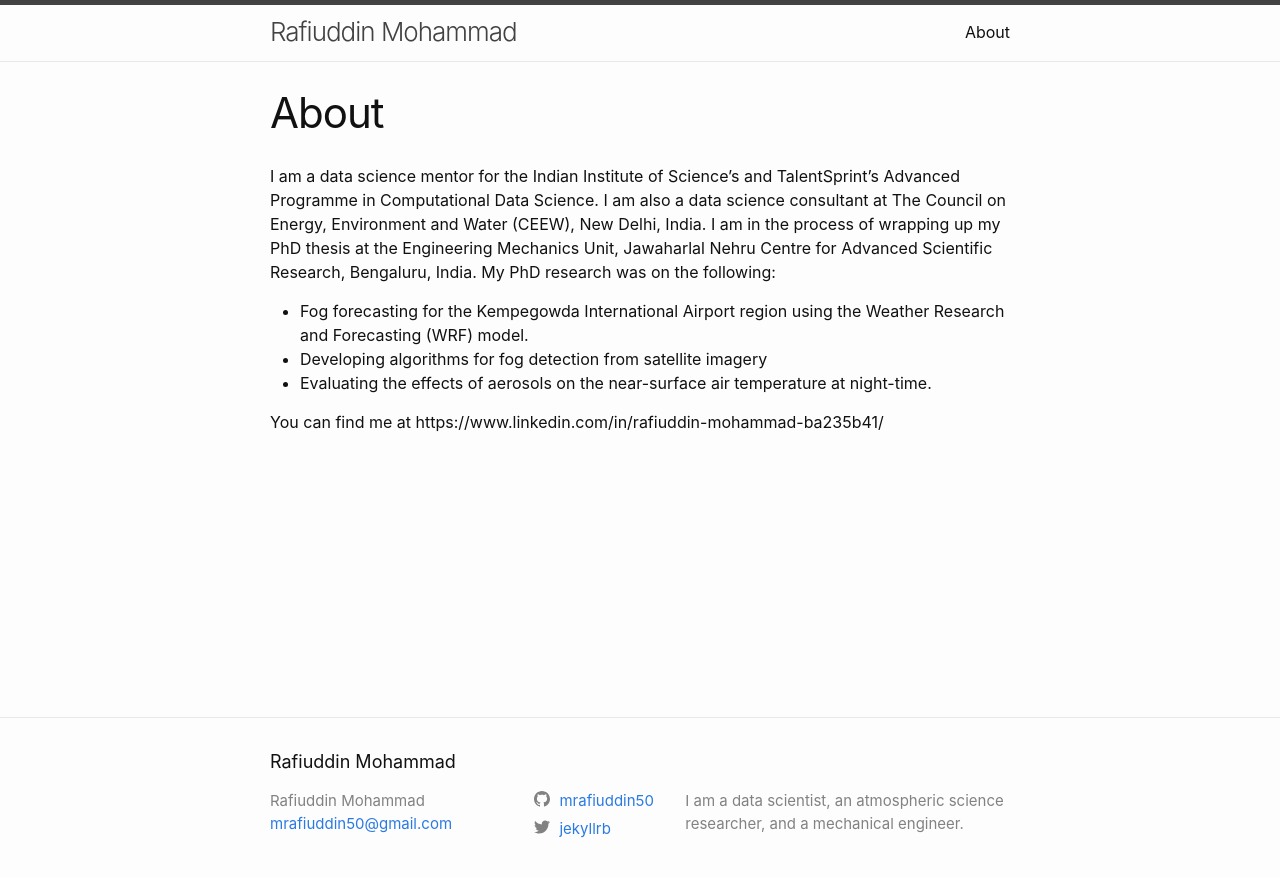
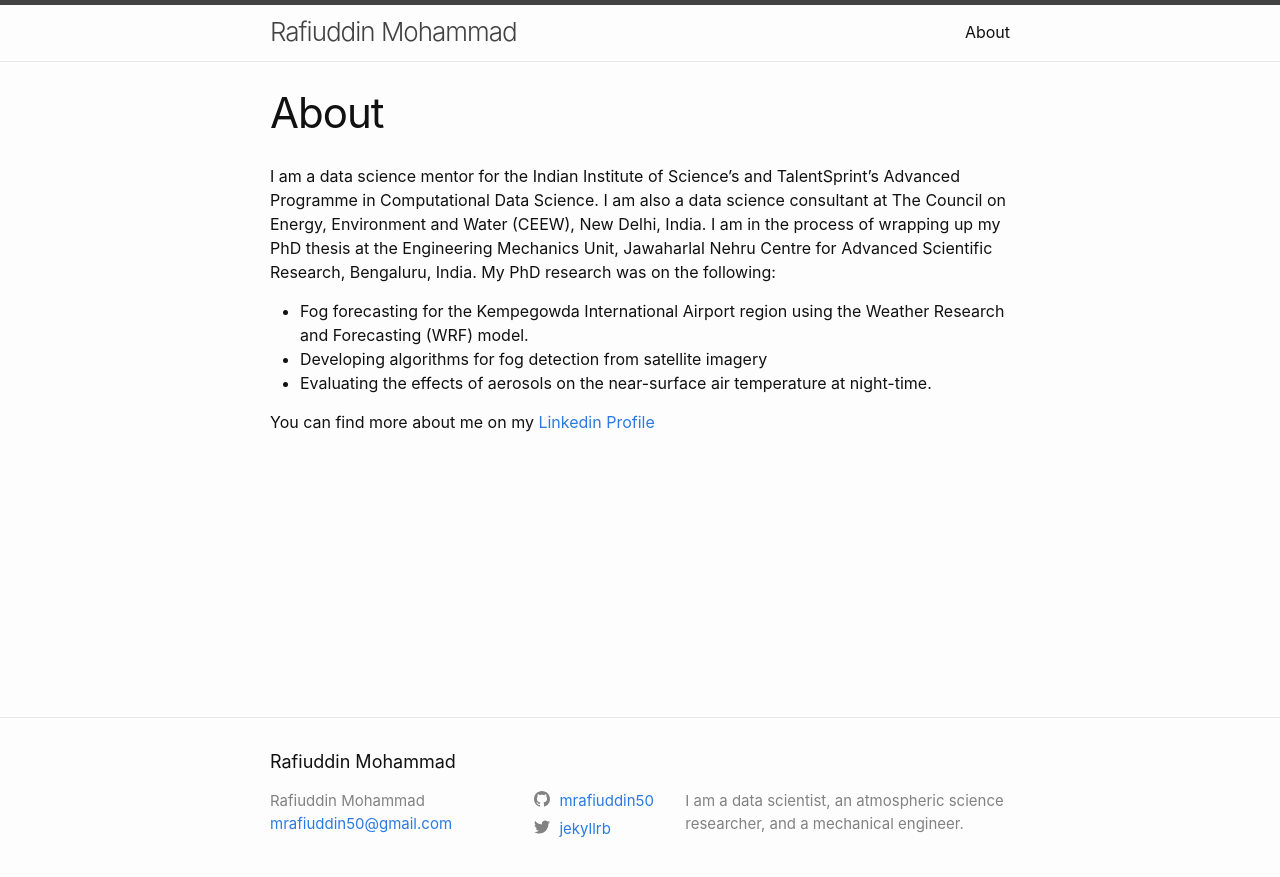
Before and after one commit to mrafiuddin50/mrafiuddin50.github.io, a Jekyll site: the page built from about.markdown, in a window 1280 px wide. Shown: the top 877 px of the page. Built offline with Jekyll 4.4.1, drawn with Linux system fonts in a browser that asks for light colours.

Commit message:
updated about

```diff
--- a/about.markdown
+++ b/about.markdown
@@ -13,4 +13,4 @@ My PhD research was on the following:
 * Developing algorithms for fog detection from satellite imagery
 * Evaluating the effects of aerosols on the near-surface air temperature at night-time.
 
-You can find me at https://www.linkedin.com/in/rafiuddin-mohammad-ba235b41/
+You can find more about me on my [Linkedin Profile](https://www.linkedin.com/in/rafiuddin-mohammad-ba235b41/)
```
